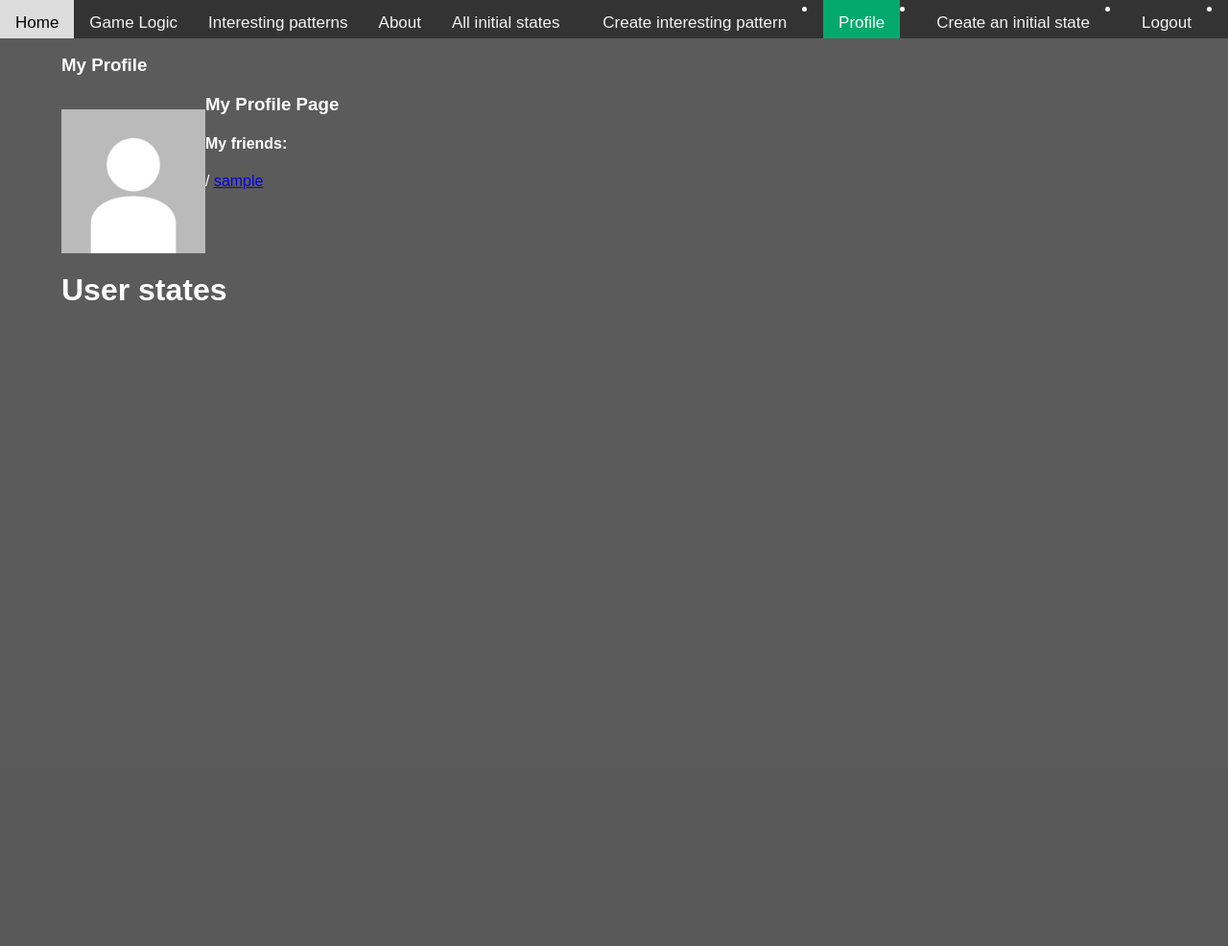
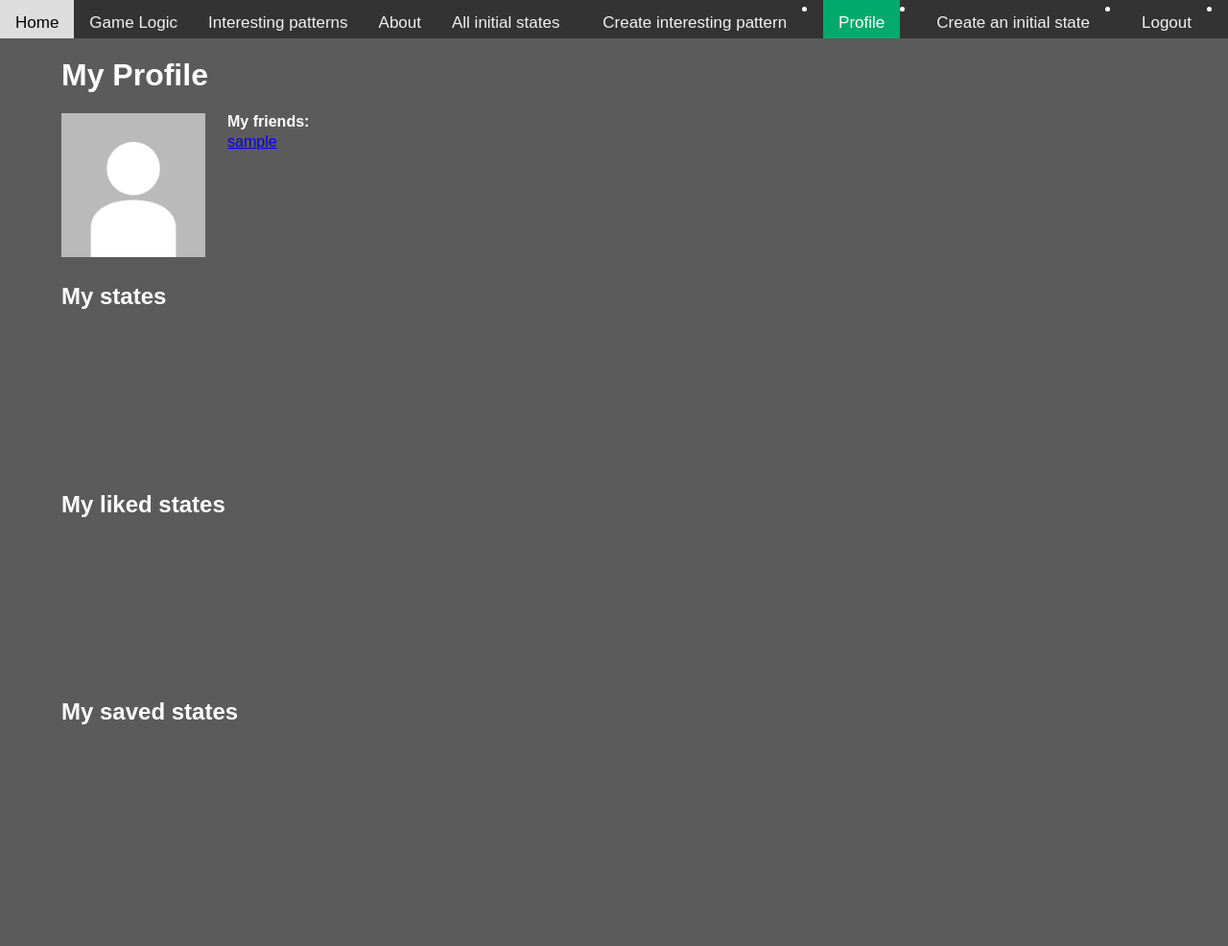
Before and after one commit to GitDavids/WAD2-Game-of-Life-Group-Project, a Django app: a page that uses game_of_life_project/templates/game_of_life/profile.html in a window 1280 px wide. Shown: the whole page at 96% size. Before the commit the page ends 313 px from the top, so only its background shows below. Run offline with Django 3.2, Linux system fonts and the light colour scheme; a user stored in the database is signed in; tables that the repository leaves empty hold one stand-in row (values such as "Sample post"); a map, chart or similar area stays blank.

Commit message:
Like and Save functionality complete, Profile Page complete.

```diff
--- a/game_of_life_project/game_of_life/models.py
+++ b/game_of_life_project/game_of_life/models.py
@@ -58,6 +58,11 @@ class UserProfile(models.Model):
 
 
 class FriendsList(models.Model):
-
     user = models.OneToOneField(User, on_delete=models.CASCADE)
     friends = models.ManyToManyField(User, related_name="+")
+
+
+class LikedAndSaved(models.Model):
+    user = models.OneToOneField(User, on_delete=models.CASCADE)
+    liked = models.ManyToManyField(InitialState, related_name="+")
+    saved = models.ManyToManyField(InitialState, related_name="+")
--- a/game_of_life_project/game_of_life/urls.py
+++ b/game_of_life_project/game_of_life/urls.py
@@ -18,5 +18,7 @@ urlpatterns = [
      path('profile/<username>/add_friend', views.add_friend, name='add_friend'),
      path('profile/<username>/create_initial_state/', views.create_initial_state, name='create_initial_state'),
      path('profile/<username>/initial_state/<slug:state_name_slug>', views.initial_state, name='initial_state'),
+     path('profile/<username>/initial_state/<slug:state_name_slug>/saved', views.save_state, name='save_state'),
+     path('profile/<username>/initial_state/<slug:state_name_slug>/liked', views.like_state, name='like_state'),
      path('create_add_pattern/', views.create_add_pattern, name='create_add_pattern'),
     ]
--- a/game_of_life_project/game_of_life/views.py
+++ b/game_of_life_project/game_of_life/views.py
@@ -6,7 +6,7 @@ from django.contrib.auth.decorators import login_required
 from django.contrib.auth.models import User
 
 # from game_of_life.models import Category, Page
-from game_of_life.models import InitialState, UserProfile, InterestingPatten, FriendsList
+from game_of_life.models import InitialState, UserProfile, InterestingPatten, FriendsList, LikedAndSaved
 from game_of_life.forms import UserForm, UserProfileForm, InitialStateForm, InterestingPatternForm
 
 from datetime import datetime
@@ -117,11 +117,14 @@ def all_initial_states(request):
 # User specific pages
 def profile(request, username):
     context_dict = {}
+
     try:
+        if username == request.user.username:
+            context_dict['thisMyPage'] = "true"
+
         user = User.objects.get(username=username)
         states = InitialState.objects.filter(author=user)
         context_dict['user'] = user
-        context_dict['username'] = user.username
         context_dict['states'] = states
 
         try:
@@ -130,12 +133,21 @@ def profile(request, username):
         except FriendsList.DoesNotExist:
             context_dict['friends'] = ""
 
+
         if request.user.is_authenticated:
             try:
                 requester_friends = FriendsList.objects.get(user=request.user)
                 context_dict['requester_friends'] = requester_friends.friends.all()
             except FriendsList.DoesNotExist:
                 context_dict['requester_friends'] = ""
+
+            try:
+                saved_and_liked_states = LikedAndSaved.objects.get(user=request.user)
+                context_dict['liked_states'] = saved_and_liked_states.liked.all()
+                context_dict['saved_states'] = saved_and_liked_states.saved.all()
+            except LikedAndSaved.DoesNotExist:
+                context_dict['liked_states'] = ""
+                context_dict['saved_states'] = ""
 
     except User.DoesNotExist:
         context_dict['user'] = None
@@ -179,7 +191,7 @@ def create_initial_state(request,username):
     return render(request, 'game_of_life/create_initial_state.html', context=context_dict) # TODO
 
 
-# Specific state
+# Specific state pages
 def initial_state(request, username, state_name_slug):
     context_dict = {}
     state = InitialState.objects.get(slug=state_name_slug)
@@ -189,7 +201,46 @@ def initial_state(request, username, state_name_slug):
     context_dict["username"] = username
     context_dict["state_name_slug"] = state_name_slug
 
+    try:
+        user = User.objects.get(username=request.user)
+        context_dict['user'] = user
+        user_liked_and_saved_states = LikedAndSaved.objects.get_or_create(user=user)[0]
+
+        if state in user_liked_and_saved_states.liked.all():
+            context_dict["user_already_liked"] = "true"
+        else:
+            context_dict["user_already_liked"] = None
+
+        if state in user_liked_and_saved_states.saved.all():
+            context_dict["user_already_saved"] = "true"
+        else:
+            context_dict["user_already_saved"] = None
+
+    except User.DoesNotExist:
+        context_dict['user'] = None
+
     return render(request, 'game_of_life/initial_state.html', context=context_dict) # TODO
+
+def like_state(request, username, state_name_slug):
+    state = InitialState.objects.get(slug=state_name_slug)
+
+    my_liked = LikedAndSaved.objects.get_or_create(user=request.user)[0]
+    my_liked.save()
+    my_liked.liked.add(state)
+
+    state.likes += 1
+    state.save()
+
+    return initial_state(request, username, state_name_slug)
+
+def save_state(request, username, state_name_slug):
+    state = InitialState.objects.get(slug=state_name_slug)
+
+    my_saved = LikedAndSaved.objects.get_or_create(user=request.user)[0]
+    my_saved.save()
+    my_saved.saved.add(state)
+
+    return initial_state(request, username, state_name_slug)
 
 # Moderator page
 @login_required
--- a/game_of_life_project/static/css/profile.css
+++ b/game_of_life_project/static/css/profile.css
@@ -4,5 +4,20 @@
     padding-top: 0;
   }
 .profile_picture{
-  width: 150px
+    width: 150px;
 }
+
+h4{
+    margin: 0;
+    margin-bottom: 3%;
+}
+
+h2{
+    margin-top: 2%;
+    margin-bottom: 1%;
+}
+
+#states{
+
+
+}
--- a/game_of_life_project/templates/game_of_life/profile.html
+++ b/game_of_life_project/templates/game_of_life/profile.html
@@ -14,40 +14,40 @@
 {% block body_block %}
 
     <div class="profile">
+
+        <!-- TITLE -->
         <div>
-
-            {% if user.username == request.user.username %}
-                <h3 class="profile_heading">My Profile</h3>
+        {% if thisMyPage %}
+            <h1 class="profile_heading">My Profile</h1>
         {% else %}
-                <h3 class="profile_heading">{{user.username}}'s Profile</h3>
+            <h1 class="profile_heading">{{user.username}}'s Profile</h1>
         {% endif %}
+        </div>
 
         <!-- PROFILE PIC -->
-            <p style="float: left;">
+        <div style="float: left;">
             <script>console.log("{{user.profile_picture}}")</script>
             {% if user.profile_picture %}
                 <img class="profile_picture" src="{{MEDIA_URL}}profile_images/{{user.profile_picture}}">
             {% else %}
                 <img class="profile_picture" src="{{MEDIA_URL}}profile_images/default.jpg">
             {% endif %}
-            </p>
+        </div>
 
         <!-- FRIENDS -->
-            <p>
-                {% if user.username == request.user.username %}
-                    <h3 class="profile_heading">My Profile Page</h3>
+        <div style="padding-left: 2%; display: inline-block;">
+            {% if thisMyPage %}
                 <h4> My friends:</h4>
                 {% if friends %}
                     {% for friend in friends %}
-                            / <a href="{% url 'game_of_life:profile' friend %}">{{friend}}</a>
+                        <a href="{% url 'game_of_life:profile' friend %}">{{friend}}</a>
                     {% endfor %}
                 {% endif %}
             {% else %}
-                    <h3 class="profile_heading">{{user.username}}'s Profile Page</h3>
                 <h4> Their friends:</h4>
                 {% if friends %}
                     {% for friend in friends %}
-                        {{friend}}
+                        <a href="{% url 'game_of_life:profile' friend %}">{{friend}}</a>
                     {% endfor %}
                 {% endif %}
                 <p>
@@ -70,12 +70,19 @@
             </p>
         </div>
 
+        <div style="clear:both;"></div>
 
-        <div id="states" style="clear: both;">
+        <script>state_list = []</script>
 
-        <H1>User states</H1>
+        <!-- USER CREATED STATES -->
+        <div>
+            {% if thisMyPage %}
+                <h2>My states</h2>
+            {% else %}
+                <h2>Their states</h2>
+            {% endif %}
+
             {% if states %}
-            <script>state_list = []</script>
                 <div class="state_grid">
                 {% for state in states %}
                     <div class="state_wrap">
@@ -96,9 +103,70 @@
             {% endif %}
         </div>
 
+        <!-- USER LIKED STATES -->
+        <div>
+            {% if thisMyPage %}
+            <h2>My liked states</h2>
+            {% else %}
+            <h2>Their liked states</h2>
+            {% endif %}
+
+            {% if liked_states %}
+                <div class="state_grid">
+                    {% for state in liked_states %}
+                    <div class="state_wrap">
+                        <a id="{{state.name}}" href="{% url 'game_of_life:initial_state' state.author state.slug %}"><canvas class="state"></canvas></a>
+                        <a class="state_description" href="{% url 'game_of_life:initial_state' state.author state.slug %}">
+                            State name: {{state.name}},<br/>
+                            Author:  {{state.author.username}},<br />
+                            Views: {{state.views}},
+                            Likes: {{state.likes}}, <br />
+                            Date created: {{state.date_created}},
+                        </a>
+                        <script>state_list.push(JSON.parse('{{state.state}}'))</script>
+                    </div>
+                    {% endfor %}
+                </div>
+            {% else %}
+            User has not liked any states
+            {% endif %}
+
+        </div>
+
+        <!-- USER SAVED STATES -->
+        <div>
+            {% if thisMyPage %}
+            <h2>My saved states</h2>
+            {% else %}
+            <h2>Their saved states</h2>
+            {% endif %}
+
+
+            {% if saved_states %}
+                <div class="state_grid">
+                    {% for state in saved_states %}
+                    <div class="state_wrap">
+                        <a id="{{state.name}}" href="{% url 'game_of_life:initial_state' state.author state.slug %}"><canvas class="state"></canvas></a>
+                        <a class="state_description" href="{% url 'game_of_life:initial_state' state.author state.slug %}">
+                            State name: {{state.name}},<br/>
+                            Author:  {{state.author.username}},<br />
+                            Views: {{state.views}},
+                            Likes: {{state.likes}}, <br />
+                            Date created: {{state.date_created}},
+                        </a>
+                        <script>state_list.push(JSON.parse('{{state.state}}'))</script>
+                    </div>
+                    {% endfor %}
+                </div>
+            {% else %}
+            User has not saved any states
+            {% endif %}
+
+        </div>
+
+
         <script src="{% static 'js/initial_state_thumbnails.js' %}"></script>
-    <script>document.getElementById("profile").className = "active";
-    </script>
+        <script>document.getElementById("profile").className = "active";</script>
 
     </div>
 
```
Also changed, not shown: game_of_life_project/static/css/base.css (+6 -1 lines), game_of_life_project/templates/game_of_life/initial_state.html (+26 -3 lines). Lines whose indentation alone changed are shown as unchanged.
